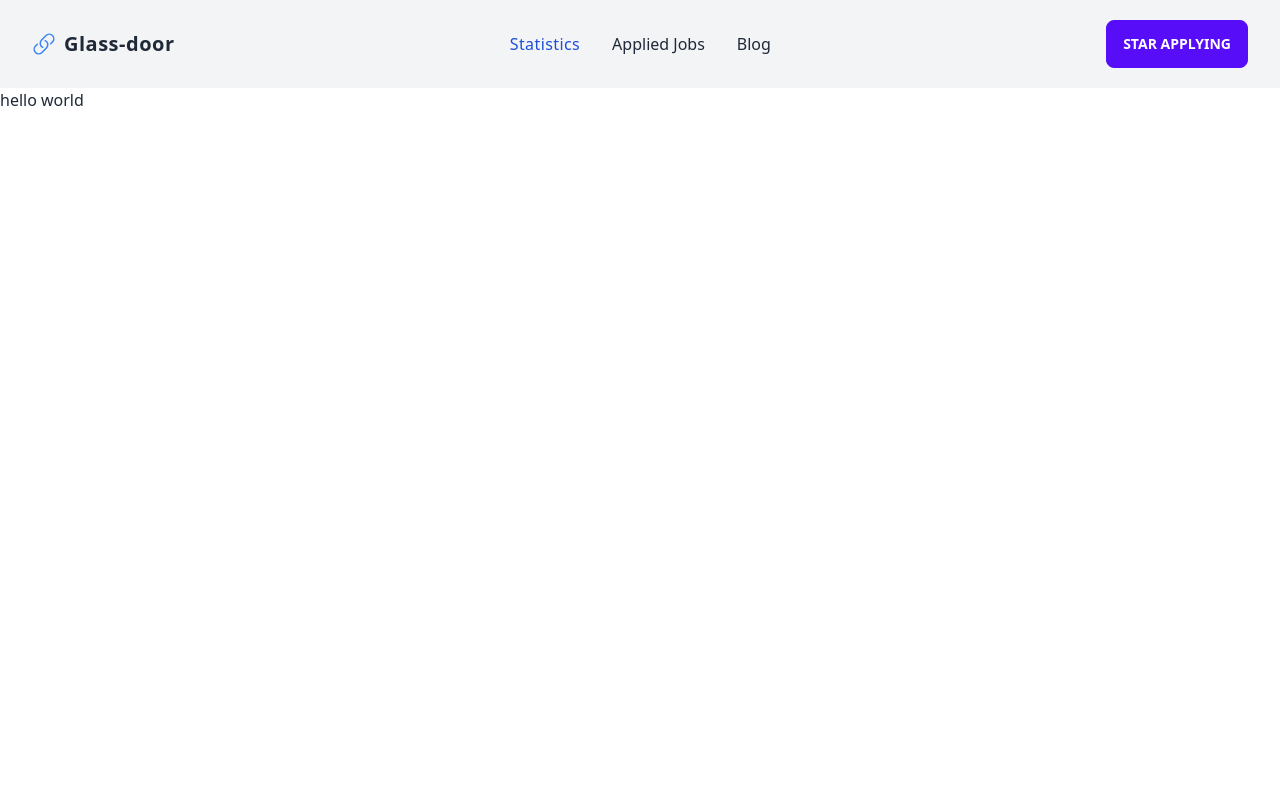
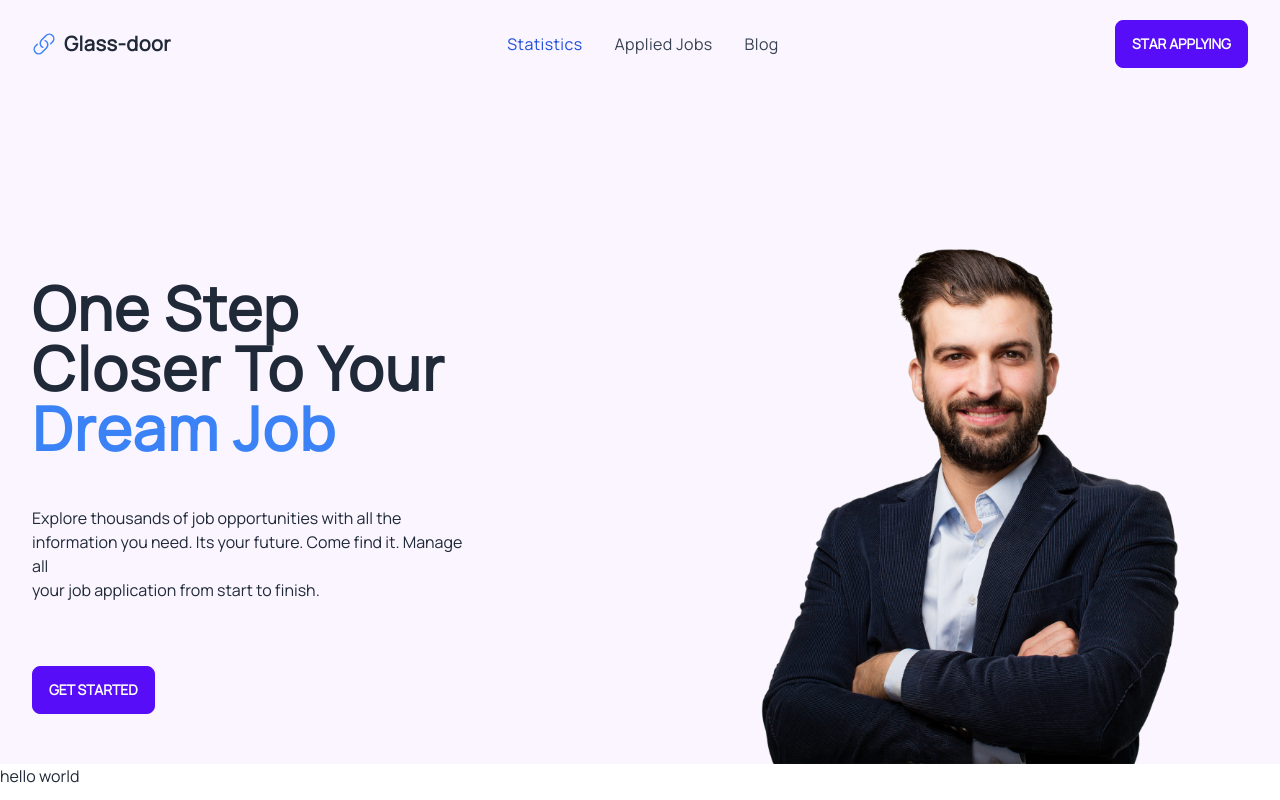
Before and after one commit to tariik12/glass-door, a React (Vite) app: page / in a window 1280 px wide. Built offline with nearby package versions, Linux system fonts and the light colour scheme.

Commit message:
Banner Section Done

```diff
--- a/package.json
+++ b/package.json
@@ -9,6 +9,7 @@
     "preview": "vite preview"
   },
   "dependencies": {
+    "@fontsource/manrope": "^4.5.13",
     "@heroicons/react": "^2.0.17",
     "daisyui": "^2.51.5",
     "localforage": "^1.10.0",
--- /dev/null
+++ b/src/components/Banner.jsx
@@ -0,0 +1,18 @@
+import React from 'react';
+
+const Banner = () => {
+    return (
+        <div className='flex justify-between items-center mt-40 '>
+            <div className=''>
+            <h3 className='text-6xl font-bold tracking-wide'>One Step <br /> Closer To Your <br /> <span className='text-blue-500'>Dream Job</span></h3>
+            <p className='mt-12'>Explore thousands of job opportunities with all the <br /> information you need. Its your future. Come find it. Manage all <br /> your job application from start to finish.</p>
+            <button className="btn btn-primary mt-16">Get Started</button>
+            </div>
+            <div className= 'flex justify-end'>
+                <img  className=' w-3/4   ' src="../../public/P3OLGJ1 copy 1.png" alt="" />
+            </div>
+        </div>
+    );
+};
+
+export default Banner;
--- a/src/components/Header.jsx
+++ b/src/components/Header.jsx
@@ -7,11 +7,13 @@ import {
   LinkIcon
 
 } from '@heroicons/react/24/solid'
+import Banner from './Banner'
 
 const Header = () => {
   const [isMenuOpen, setIsMenuOpen] = useState(false)
   return (
-    <div className='bg-gray-100 px-4 py-5 mx-auto sm:max-w-xl md:max-w-full lg:max-w-screen-xl md:px-24 lg:px-8'>
+    <div className='bg-purple-50'>
+        <div className=' px-4 pt-5 mx-auto sm:max-w-xl md:max-w-full lg:max-w-screen-xl md:px-24 lg:px-8'>
       <div className='relative flex items-center justify-between'>
         {/* Logo Section */}
         <Link to='/' className='inline-flex items-center'>
@@ -114,6 +116,9 @@ const Header = () => {
           )}
         </div>
       </div>
+
+      <Banner />
+    </div>
     </div>
   )
 }
--- a/src/index.css
+++ b/src/index.css
@@ -1,8 +1,16 @@
 @tailwind base;
 @tailwind components;
 @tailwind utilities;
+
+body {
+  font-family: "Manrope";
+}
 
 
 .active{
     @apply font-medium tracking-wide text-blue-700 transition-colors duration-200 hover:text-blue-400
   }
+
+  .default{
+    @apply font-medium tracking-wide text-gray-700 transition-colors duration-200 hover:text-blue-400
+  }
--- a/src/main.jsx
+++ b/src/main.jsx
@@ -1,6 +1,7 @@
 import React from 'react'
 import ReactDOM from 'react-dom/client'
 import App from './App'
+import "@fontsource/manrope";
 import './index.css'
 import {
   createBrowserRouter,
```
Also changed, not shown: public/P3OLGJ1 copy 1.png (added), 1 other file (tests, documents, lock files or other folders).
